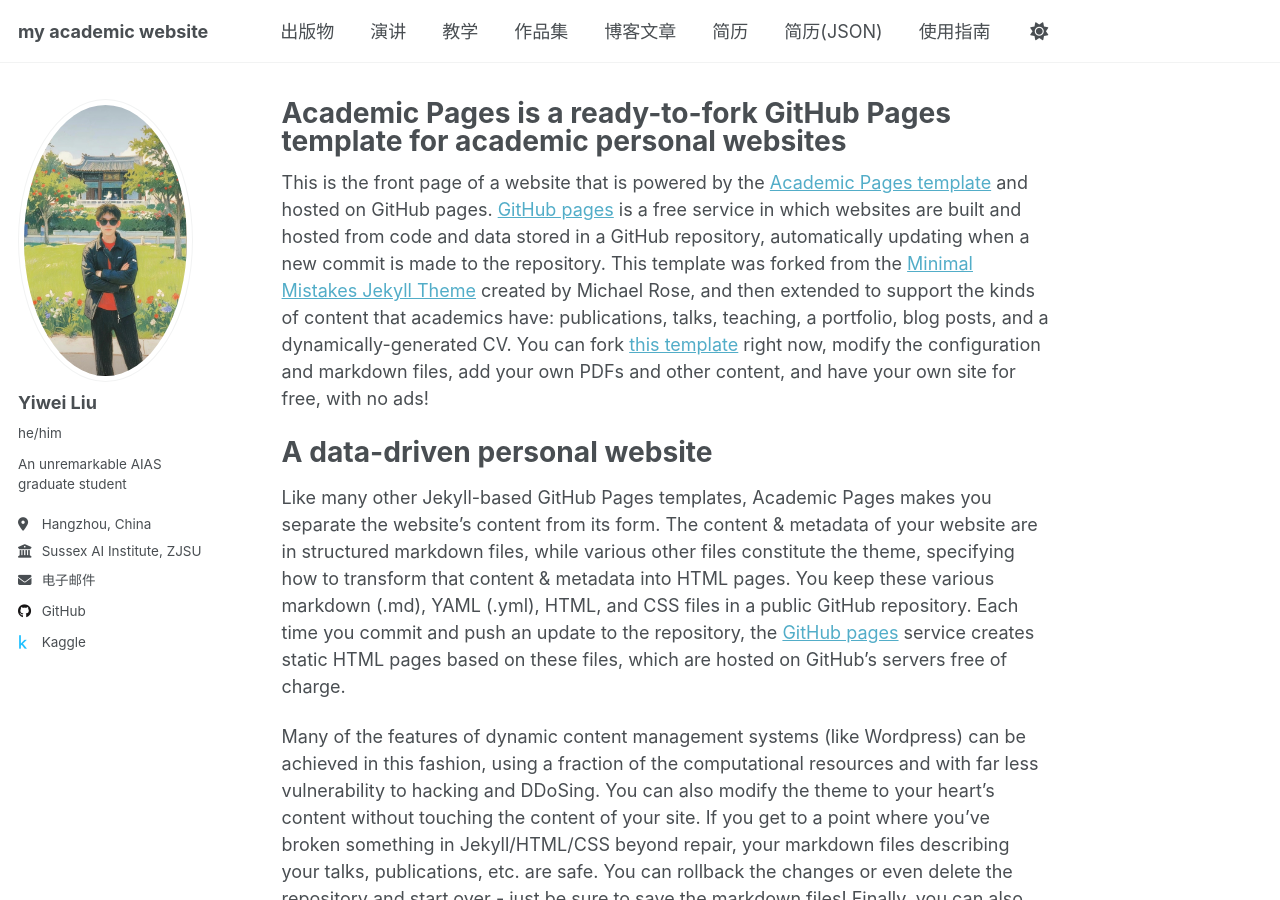
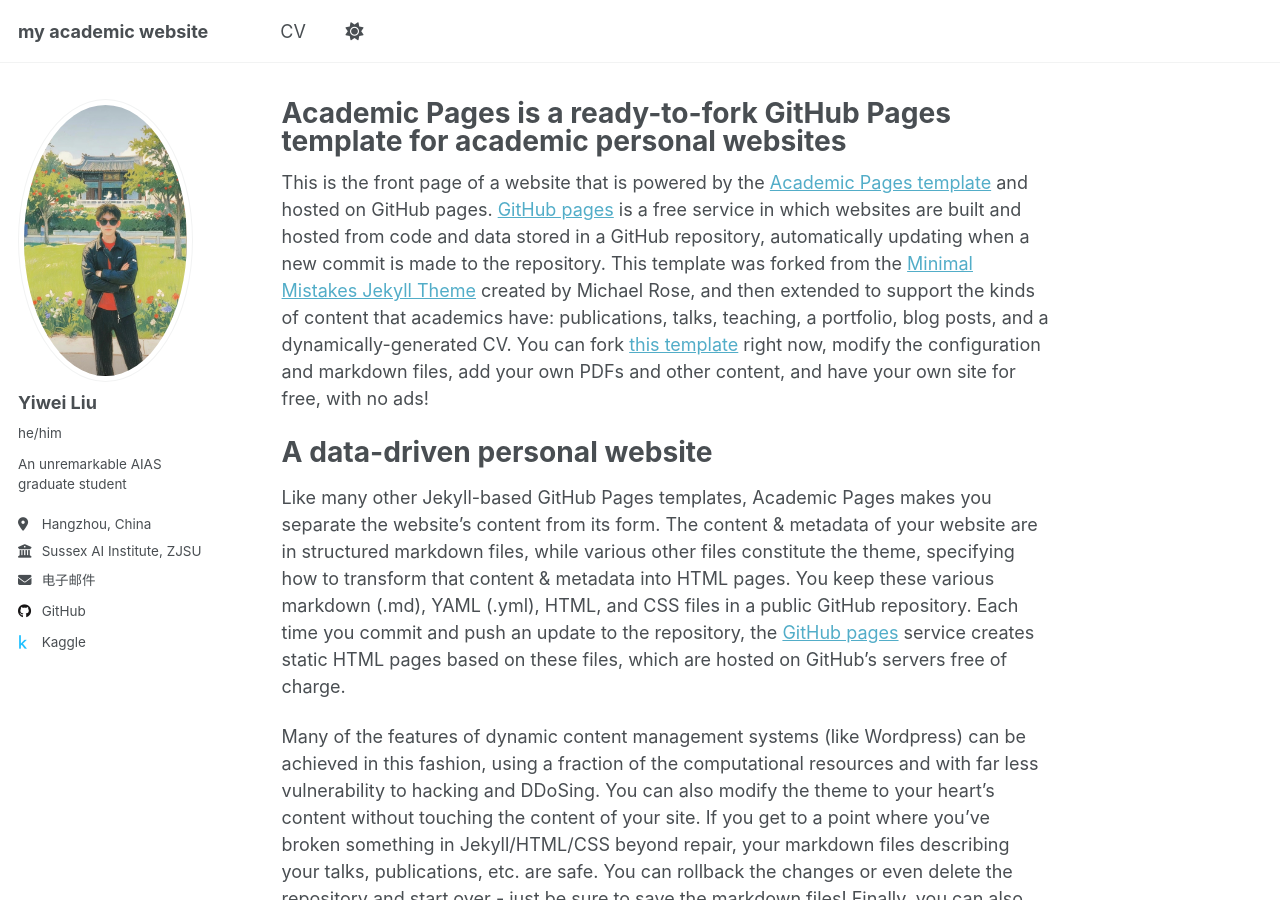
Before and after one commit to lywlywlywlywlyw/lywlywlywlywlyw.github.io, a Jekyll site: the page built from _pages/about.md, in a window 1280 px wide and 900 px high. Built offline with Jekyll 4.4.1, drawn with Linux system fonts in a browser that asks for light colours; some of the changed lines change nothing that is shown.

Commit message:
Add files via upload

```diff
--- a/_data/navigation.yml
+++ b/_data/navigation.yml
@@ -8,26 +8,26 @@
 #      Markdown formatted page while the second is generated using JSON.
 
 main:
-  - title: "出版物"
-    url: /publications/
+ # - title: "出版物"
+ #   url: /publications/
 
-  - title: "演讲"
-    url: /talks/
+ # - title: "演讲"
+  #  url: /talks/
 
-  - title: "教学"
-    url: /teaching/
+ # - title: "教学"
+ #   url: /teaching/
 
-  - title: "作品集"
-    url: /portfolio/
+  #- title: "作品集"
+  #  url: /portfolio/
 
-  - title: "博客文章"
-    url: /year-archive/
+  #- title: "博客文章"
+  #  url: /year-archive/
 
-  - title: "简历"
+  - title: "CV"
     url: /cv/
 
-  - title: "简历(JSON)"
-    url: /cv-json/
+  # - title: "简历(JSON)"
+  #   url: /cv-json/
 
-  - title: "使用指南"
-    url: /markdown/
+ # - title: "使用指南"
+ #   url: /markdown/
```
